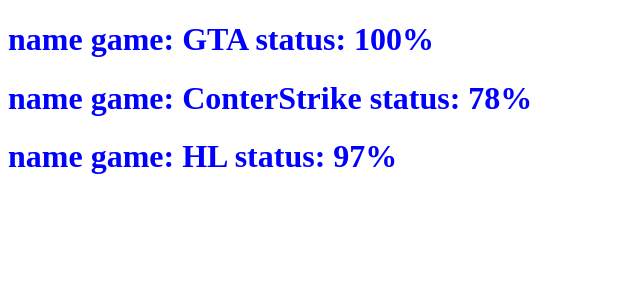
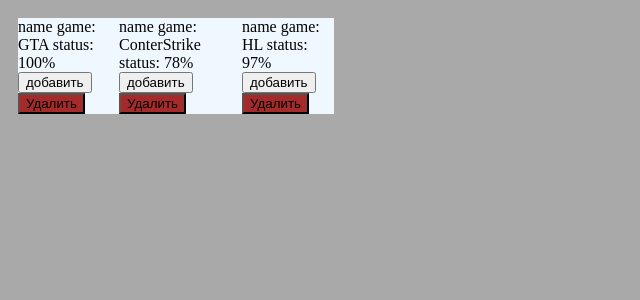
Before and after one commit to ilin78/listgame, a React (Create React App) app: page / in a window 1280 px wide. Shown: the top 300 px of the page, without its empty margins (0-640 px from the left). Built offline with nearby package versions, Linux system fonts and the light colour scheme.

Commit message:
add btn for example

```diff
--- a/src/App.js
+++ b/src/App.js
@@ -3,12 +3,17 @@
 
 class Apps extends Component {
 
+  test() {
+    alert('THIS TEST')
+  }
 
 
   render() {
     return(
-          <div>
-            <h1>name game: {this.props.game} status: {this.props.status}%</h1>
+          <div className="box">
+            <div className="text">name game: {this.props.game} status: {this.props.status}%</div>
+            <button onClick={this.test} className="btn light">добавить</button>
+            <button onClick={this.test} className="btn red">Удалить</button>
           </div>
         );
       }
--- a/src/index.css
+++ b/src/index.css
@@ -1,3 +1,36 @@
-h1 {
-  color: blue;
+body {
+  background-color: darkgrey;
 }
+
+.field {
+  display: flex;
+  padding: 10px;
+  width: 25%;
+}
+
+.box {
+  border: 0px;
+  background-color: aliceblue;
+}
+
+.box:last-child{
+  margin-bottom: 0;
+}
+
+.btn.ligth{
+  background-color: darkturquoise;
+}
+
+.btn.ligth:hover{
+  background-color: cornflowerblue;
+  border-color: darkmagenta;
+}
+
+.btn.red{
+  background-color: brown;
+}
+
+.btn.red.hover{
+  background-color: darkgreen;
+  border-color: darkmagenta;
+}
--- a/src/index.js
+++ b/src/index.js
@@ -4,11 +4,11 @@
 import App from './App';
 import * as serviceWorker from './serviceWorker';
 
-ReactDOM.render(<div>
+ReactDOM.render(<div className="field">
     <App game = "GTA" status="100"/>
     <App game = "ConterStrike" status="78"/>
     <App game = "HL" status="97" />
 
-                </div>, document.getElementById('root'));
+    </div>, document.getElementById('root'));
 
 serviceWorker.unregister();
```
